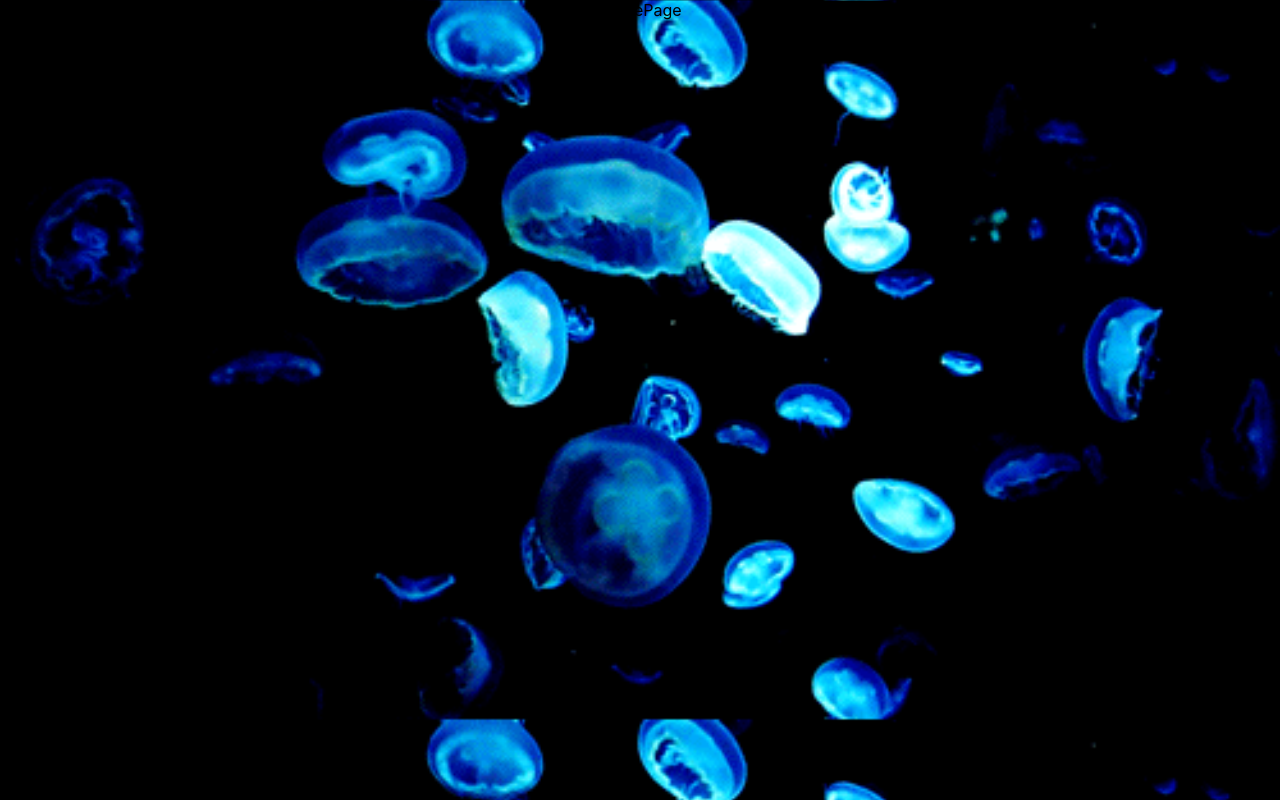
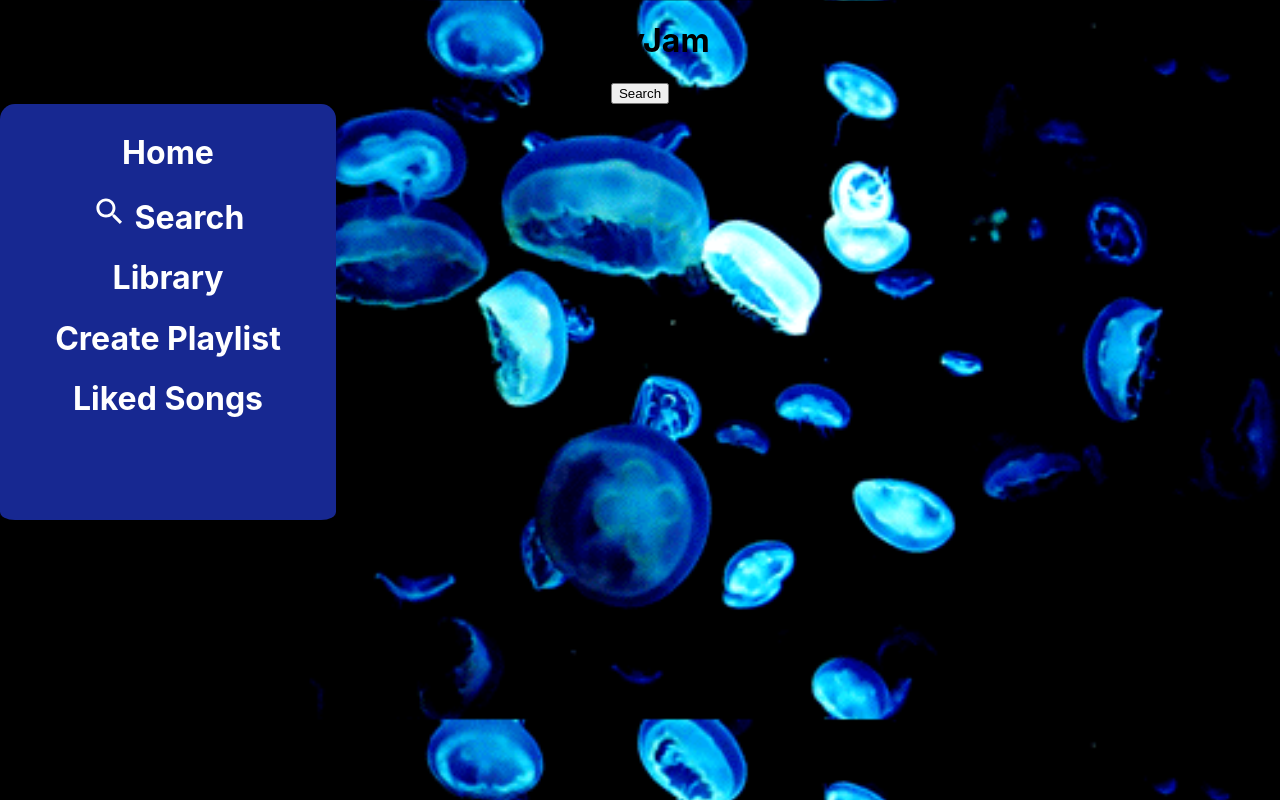
Before and after one commit to nh9686ay/jellyjam-client-side, a React (Create React App) app: page / in a window 1280 px wide. Built offline with nearby package versions, Linux system fonts and the light colour scheme.

Commit message:
basic side-nav

```diff
--- a/src/App.css
+++ b/src/App.css
@@ -36,3 +36,28 @@
     transform: rotate(360deg);
   }
 }
+
+
+
+
+
+
+
+
+
+
+/* BENS CSS FOR SIDE-NAV */
+.side-nav {
+    background: rgb(23, 40, 145);
+    width: 20em;
+    height: 25em;
+    padding: 0.5rem;
+    border-bottom: black solid 7px;
+    border-radius: 15px;
+}
+.side-nav h1 {
+    color: white;
+}
+.link {
+    text-decoration: none;
+}
--- /dev/null
+++ b/src/components/SideNav.js
@@ -0,0 +1,38 @@
+import React from 'react'
+import { Link } from 'react-router-dom';
+import { SearchIcon } from '../shared/AppIcons'
+
+
+function SideNav() {
+  return (
+    <div className="side-nav">
+        <div className="home-link-btn" >
+            <Link to={'/'} className="link">
+                <h1>Home</h1>
+            </Link>
+        </div>
+        <div className="search-link-btn">
+            <Link to={'/search'} className="link" >
+                <h1><SearchIcon height="2.2rem" width="2.2rem" /> Search</h1>
+            </Link>
+        </div>
+        <div className="library-link-btn" >
+            <Link to={'/#'} className="link" >
+                <h1>Library</h1>
+            </Link>
+        </div>
+        <div className="create-playlist-link-btn" >
+            <Link to={'/#'} className="link" >
+                <h1>Create Playlist</h1>
+            </Link>
+        </div>
+        <div className="liked-songs-link-btn" >
+            <Link to={'/#'} className="link" >
+                <h1>Liked Songs</h1>
+            </Link>
+        </div>
+    </div>
+  )
+}
+
+export default SideNav
--- a/src/pages/HomePage.js
+++ b/src/pages/HomePage.js
@@ -1,8 +1,21 @@
-import React from 'react'
+import React from 'react';
+import { Link } from 'react-router-dom';
+import SideNav from '../components/SideNav';
 
 function HomePage() {
   return (
-    <div>HomePage</div>
+    <div>
+
+        <h1>JellyJam</h1>
+        <div className="search-container">
+            <Link to="/search">
+            <button>Search</button>
+            </Link>
+        </div>
+
+        <SideNav />
+
+    </div>
   )
 }
 
--- /dev/null
+++ b/src/shared/AppIcons.js
@@ -0,0 +1,21 @@
+
+
+import React from 'react';
+
+export const SearchIcon = ({ height, width }) => (
+  <svg
+    version="1.1"
+    xmlns="http://www.w3.org/2000/svg"
+    viewBox="0 0 24 24"
+    height={height || '1.2rem'}
+    width={width || '1.2rem'}
+    role="img"
+    aria-labelledby="title"
+  >
+    <title id="title">Search</title>
+    <path
+      fill="currentColor"
+      d="M9.516 14.016c2.484 0 4.5-2.016 4.5-4.5s-2.016-4.5-4.5-4.5-4.5 2.016-4.5 4.5 2.016 4.5 4.5 4.5zM15.516 14.016l4.969 4.969-1.5 1.5-4.969-4.969v-0.797l-0.281-0.281c-1.125 0.984-2.625 1.547-4.219 1.547-3.609 0-6.516-2.859-6.516-6.469s2.906-6.516 6.516-6.516 6.469 2.906 6.469 6.516c0 1.594-0.563 3.094-1.547 4.219l0.281 0.281h0.797z"
+    ></path>
+  </svg>
+);
```
